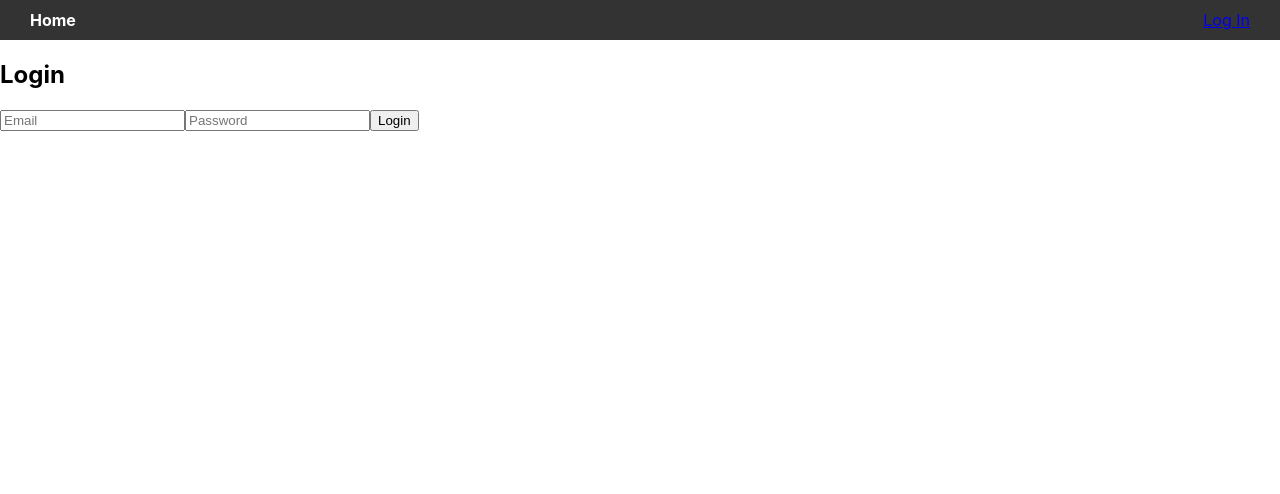
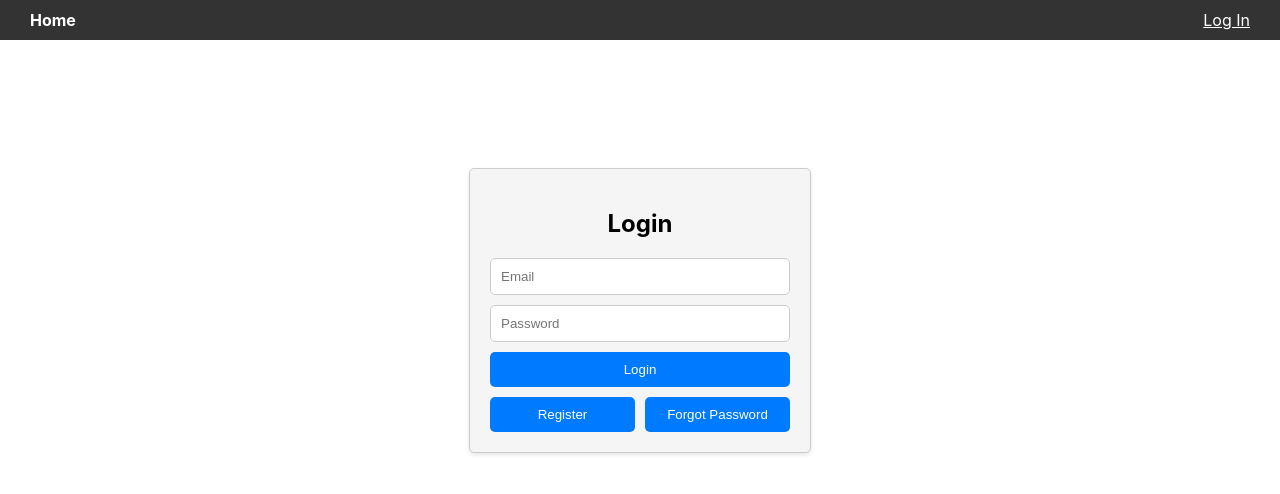
Before and after one commit to SabMehdi/gestion-absences, a React (Create React App) app: page /login in a window 1280 px wide. Shown: the top 494 px of the page. Built offline with nearby package versions, Linux system fonts and the light colour scheme; no server answers.

Commit message:
styling to register and login

```diff
--- /dev/null
+++ b/src/Login.css
@@ -0,0 +1,53 @@
+/* Login.css */
+.login-container {
+    display: flex;
+    flex-direction: column;
+    align-items: center;
+    margin-top: 10%;
+    height: 100vh;
+  }
+
+  .login-form {
+    max-width: 300px;
+    width: 100%;
+    padding: 20px;
+    background-color: #f5f5f5;
+    border: 1px solid #ccc;
+    border-radius: 5px;
+    box-shadow: 0 2px 4px rgba(0, 0, 0, 0.1);
+  }
+
+  .login-form h2 {
+    text-align: center;
+  }
+
+  .login-form input {
+    width: -webkit-fill-available;
+    margin-bottom: 10px;
+    padding: 10px;
+    border: 1px solid #ccc;
+    border-radius: 5px;
+  }
+
+  .login-form button {
+    width: 100%;
+    background-color: #007bff;
+    color: #fff;
+    border: none;
+    padding: 10px;
+    border-radius: 5px;
+    cursor: pointer;
+  }
+
+  .login-form button:hover {
+    background-color: #0056b3;
+  }
+  .additional-options {
+    display: flex;
+    justify-content: space-between;
+    margin-top: 10px;
+  }
+
+  .additional-options button:first-child {
+    margin-right: 10px;
+  }
--- a/src/Navbar.css
+++ b/src/Navbar.css
@@ -40,3 +40,6 @@
     padding: 5px 10px;
     cursor: pointer;
   }
+  .login-btn{
+    color: white ;
+  }
--- /dev/null
+++ b/src/Registration.css
@@ -0,0 +1,44 @@
+/* Registration.css */
+.registration-container {
+    display: flex;
+    flex-direction: column;
+    align-items: center;
+    margin-top: 10%;
+    height: 100vh;
+  }
+
+  .registration-form {
+    max-width: 300px;
+    width: 100%;
+    padding: 20px;
+    background-color: #f5f5f5;
+    border: 1px solid #ccc;
+    border-radius: 5px;
+    box-shadow: 0 2px 4px rgba(0, 0, 0, 0.1);
+  }
+
+  .registration-form h2 {
+    text-align: center;
+  }
+
+  .registration-form input {
+    width: -webkit-fill-available;
+    margin-bottom: 10px;
+    padding: 10px;
+    border: 1px solid #ccc;
+    border-radius: 5px;
+  }
+
+  .registration-form button {
+    width: 100%;
+    background-color: #007bff;
+    color: #fff;
+    border: none;
+    padding: 10px;
+    border-radius: 5px;
+    cursor: pointer;
+  }
+
+  .registration-form button:hover {
+    background-color: #0056b3;
+  }
--- a/src/login.js
+++ b/src/login.js
@@ -1,25 +1,31 @@
 import React, { useState } from 'react';
 import { auth } from './firebase';
 import { signInWithEmailAndPassword } from 'firebase/auth';
+import { useNavigate } from 'react-router-dom';
+import './Login.css'; // Import your CSS stylesheet
+
 function Login() {
   const [email, setEmail] = useState('');
   const [password, setPassword] = useState('');
+
+  const navigate = useNavigate();
 
   const handleLogin = async (e) => {
     e.preventDefault();
 
     try {
-      await signInWithEmailAndPassword(auth,email, password);
+      await signInWithEmailAndPassword(auth, email, password);
       alert('Login Successful!');
+      navigate('/');
     } catch (error) {
       alert(error.message);
     }
   };
 
   return (
-    <div>
-      <h2>Login</h2>
-      <form onSubmit={handleLogin}>
+    <div className="login-container">
+      <form className="login-form" onSubmit={handleLogin}>
+        <h2>Login</h2>
         <input
           type="email"
           placeholder="Email"
@@ -33,6 +39,24 @@ function Login() {
           onChange={(e) => setPassword(e.target.value)}
         />
         <button type="submit">Login</button>
+        <div className="additional-options">
+          <button
+            type="button"
+            onClick={() => {
+              navigate('/register');
+            }}
+          >
+            Register
+          </button>
+          <button
+            type="button"
+            onClick={() => {
+              navigate('/forgot-password');
+            }}
+          >
+            Forgot Password
+          </button>
+        </div>
       </form>
     </div>
   );
--- a/src/navbar.js
+++ b/src/navbar.js
@@ -51,7 +51,7 @@ function Navbar({ user }) {
           )}
         </div>
           ) : (
-            <Link to="/login" className="login-button btn btn-secondary">
+            <Link to="/login" className='login-btn'>
               Log In
             </Link>
           )}
--- a/src/register.js
+++ b/src/register.js
@@ -1,25 +1,30 @@
 import React, { useState } from 'react';
 import { auth } from './firebase';
 import { createUserWithEmailAndPassword } from 'firebase/auth';
+import { useNavigate } from 'react-router-dom';
+import './Registration.css'; // Import your CSS stylesheet
+
 function Registration() {
   const [email, setEmail] = useState('');
   const [password, setPassword] = useState('');
+  const navigate = useNavigate();
 
   const handleRegistration = async (e) => {
     e.preventDefault();
 
     try {
-      await createUserWithEmailAndPassword(auth,email, password);
+      await createUserWithEmailAndPassword(auth, email, password);
       alert('Registration Successful!');
+      navigate('/');
     } catch (error) {
       alert(error.message);
     }
   };
 
   return (
-    <div>
-      <h2>Registration</h2>
-      <form onSubmit={handleRegistration}>
+    <div className="registration-container">
+      <form className="registration-form" onSubmit={handleRegistration}>
+        <h2>Registration</h2>
         <input
           type="email"
           placeholder="Email"
```
